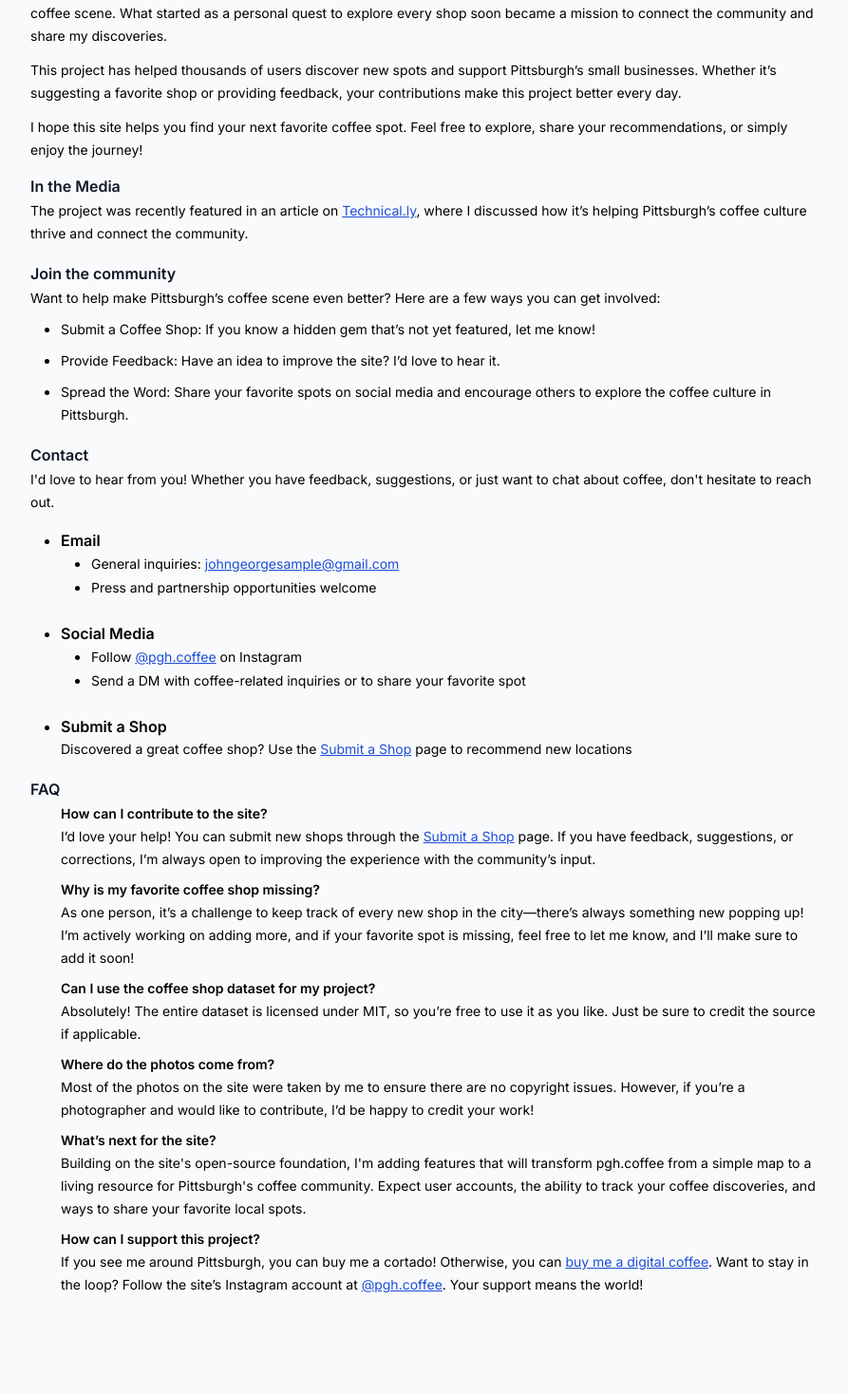
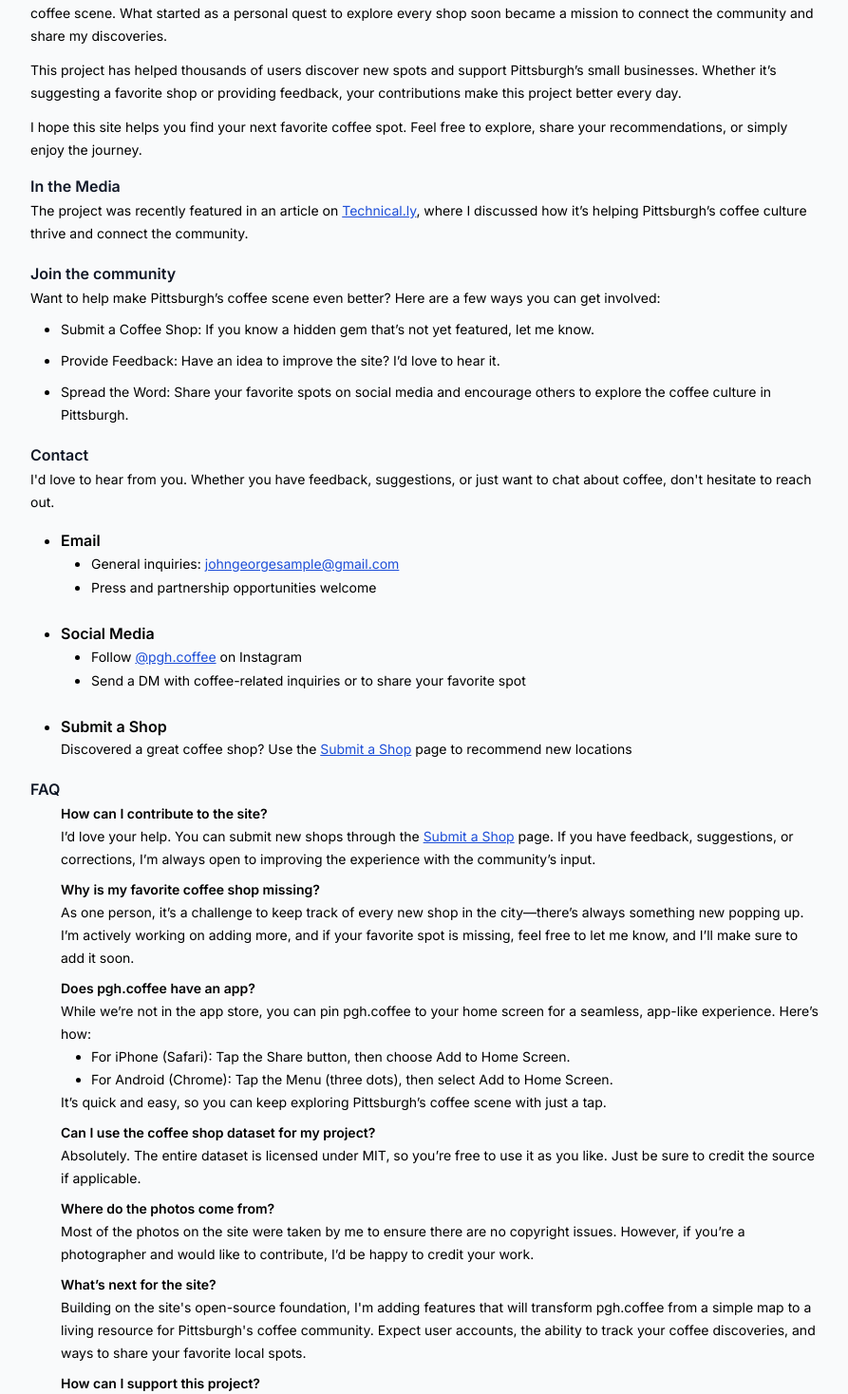
Before and after one commit to Johngeorgesample/pgh-coffee, a Next.js app: page /about in a window 1280 px wide. Shown: the part 182-1650 px from the top of the page at 95% size, without its empty margins (192-1085 px from the left). Before the commit the page ends 1595 px from the top, so only its background shows below. Built offline with nearby package versions, Linux system fonts and the light colour scheme.

Commit message:
Include info about pinning PWA in /about (#93)

```diff
--- a/app/about/page.tsx
+++ b/app/about/page.tsx
@@ -26,7 +26,7 @@ export default function About() {
 
         <p className="mt-1 mb-3 text-sm leading-6">
           I hope this site helps you find your next favorite coffee spot. Feel free to explore, share your
-          recommendations, or simply enjoy the journey!
+          recommendations, or simply enjoy the journey.
         </p>
       </div>
 
@@ -64,7 +64,7 @@ export default function About() {
           <li>
             <div className="mt-2">
               <p className="text-sm leading-6">
-                Submit a Coffee Shop: If you know a hidden gem that’s not yet featured, let me know!
+                Submit a Coffee Shop: If you know a hidden gem that’s not yet featured, let me know.
               </p>
             </div>
           </li>
@@ -94,8 +94,8 @@ export default function About() {
           </h3>
         </a>
         <p className="text-sm leading-6">
-          I&apos;d love to hear from you! Whether you have feedback, suggestions, or just want to chat about coffee, don&apos;t
-          hesitate to reach out.
+          I&apos;d love to hear from you. Whether you have feedback, suggestions, or just want to chat about coffee,
+          don&apos;t hesitate to reach out.
         </p>
 
         <ul className="list-disc ml-8">
@@ -123,7 +123,13 @@ export default function About() {
               <p className="font-semibold">Social Media</p>
               <ul className="list-disc ml-8">
                 <li>
-                  <p className="text-sm leading-6">Follow <a className="underline text-blue-700" href="https://www.instagram.com/pgh.coffee/" target="_blank">@pgh.coffee</a> on Instagram</p>
+                  <p className="text-sm leading-6">
+                    Follow{' '}
+                    <a className="underline text-blue-700" href="https://www.instagram.com/pgh.coffee/" target="_blank">
+                      @pgh.coffee
+                    </a>{' '}
+                    on Instagram
+                  </p>
                 </li>
                 <li>
                   <p className="text-sm leading-6">
@@ -161,7 +167,7 @@ export default function About() {
           <div className="mb-2 text-sm leading-6">
             <p className="font-semibold">How can I contribute to the site?</p>
             <p>
-              I’d love your help! You can submit new shops through the{' '}
+              I’d love your help. You can submit new shops through the{' '}
               <a className="underline text-blue-700" href="/submit-a-shop">
                 Submit a Shop
               </a>{' '}
@@ -172,32 +178,47 @@ export default function About() {
 
           <QAndA
             question="Why is my favorite coffee shop missing?"
-            answer="As one person, it’s a challenge to keep track of every new shop in the city—there’s always something new popping up! I’m actively working on adding more, and if your favorite spot is missing, feel free to let me know, and I’ll make sure to add it soon!"
+            answer="As one person, it’s a challenge to keep track of every new shop in the city—there’s always something new popping up. I’m actively working on adding more, and if your favorite spot is missing, feel free to let me know, and I’ll make sure to add it soon."
           />
+
+          <div className="mb-2 text-sm leading-6">
+            <p className="font-semibold">Does pgh.coffee have an app?</p>
+            <p>
+              While we’re not in the app store, you can pin pgh.coffee to your home screen for a seamless, app-like
+              experience. Here’s how:
+            </p>
+
+            <ul className="list-disc ml-8">
+              <li><span className="">For iPhone (Safari)</span>: Tap the Share button, then choose Add to Home Screen.</li>
+              <li><span className="">For Android (Chrome)</span>: Tap the Menu (three dots), then select Add to Home Screen.</li>
+            </ul>
+
+            <p>It’s quick and easy, so you can keep exploring Pittsburgh’s coffee scene with just a tap. </p>
+          </div>
 
           <QAndA
             question="Can I use the coffee shop dataset for my project?"
-            answer="Absolutely! The entire dataset is licensed under MIT, so you’re free to use it as you like. Just be sure to credit the source if applicable."
+            answer="Absolutely. The entire dataset is licensed under MIT, so you’re free to use it as you like. Just be sure to credit the source if applicable."
           />
 
           <QAndA
             question="Where do the photos come from?"
-            answer="Most of the photos on the site were taken by me to ensure there are no copyright issues. However, if you’re a photographer and would like to contribute, I’d be happy to credit your work!"
+            answer="Most of the photos on the site were taken by me to ensure there are no copyright issues. However, if you’re a photographer and would like to contribute, I’d be happy to credit your work."
           />
 
           <div className="mb-2 text-sm leading-6">
             <p className="font-semibold">What’s next for the site?</p>
             <p>
-              Building on the site&apos;s open-source foundation, I&apos;m adding features that will transform pgh.coffee from a
-              simple map to a living resource for Pittsburgh&apos;s coffee community. Expect user accounts, the ability to
-              track your coffee discoveries, and ways to share your favorite local spots.
+              Building on the site&apos;s open-source foundation, I&apos;m adding features that will transform
+              pgh.coffee from a simple map to a living resource for Pittsburgh&apos;s coffee community. Expect user
+              accounts, the ability to track your coffee discoveries, and ways to share your favorite local spots.
             </p>
           </div>
 
           <div className="mb-2 text-sm leading-6">
             <p className="font-semibold">How can I support this project?</p>
             <p>
-              If you see me around Pittsburgh, you can buy me a cortado! Otherwise, you can{' '}
+              If you see me around Pittsburgh, you can buy me a cortado. Otherwise, you can{' '}
               <a className="underline text-blue-700" href="https://buymeacoffee.com/johngeorgesample" target="_blank">
                 buy me a digital coffee
               </a>
@@ -205,7 +226,7 @@ export default function About() {
               <a className="underline text-blue-700" href="https://www.instagram.com/pgh.coffee/" target="_blank">
                 @pgh.coffee
               </a>
-              . Your support means the world!
+              . Your support means the world.
             </p>
           </div>
         </div>
```
